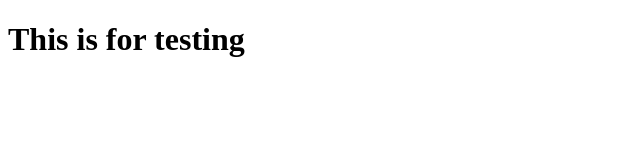
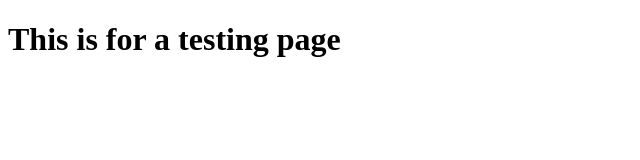
Before and after one commit to Jadesola01/test-env, a plain HTML site: page index.html in a window 1280 px wide. Shown: the whole page, without its empty margins (0-640 px from the left). Drawn offline with Linux system fonts and the light colour scheme.

Commit message:
new commit

```diff
--- a/index.html
+++ b/index.html
@@ -6,6 +6,6 @@
   <title>Test Env</title>
 </head>
 <body>
-  <h1>This is for testing</h1>
+  <h1>This is for a testing page</h1>
 </body>
 </html>
```
